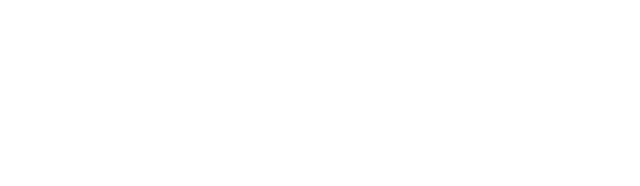
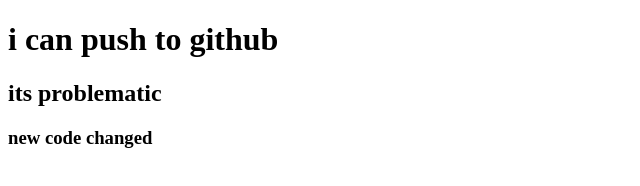
Before and after one commit to ananna16/my-second-repo, a plain HTML site: page index.html in a window 1280 px wide. Shown: the whole page, without its empty margins (0-640 px from the left). Drawn offline with Linux system fonts and the light colour scheme.

Commit message:
added header

```diff
--- a/index.html
+++ b/index.html
@@ -7,6 +7,8 @@
     <title>my second github repo</title>
 </head>
 <body>
-
+    <h1>i can push to github </h1>
+    <h2>its problematic</h2>
+    <h3>new code changed</h3>
 </body>
 </html>
```
